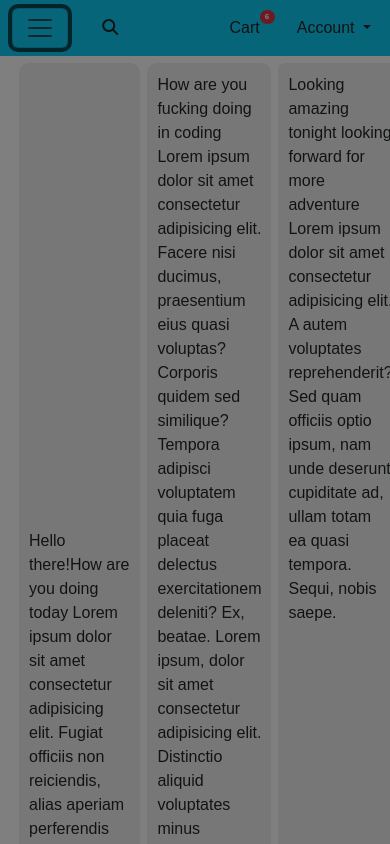
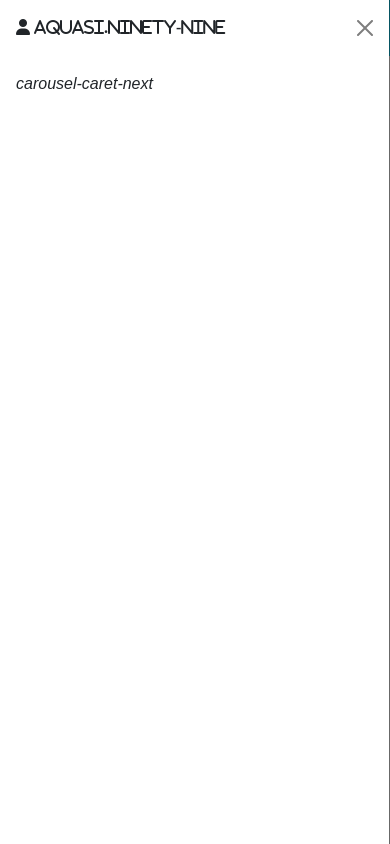
Before and after one commit to theduo34/ShopVue, a plain HTML site: page src/index/index.html in a window 390 px wide. Both pictures are taken after a click on the button 40 px from the left and 28 px from the top of the page. Shown: the top 844 px of the page. Drawn offline with nearby package versions, Linux system fonts and the light colour scheme.

Commit message:
Fixed navbar content overlapping

```diff
--- a/src/index/index.html
+++ b/src/index/index.html
@@ -15,23 +15,16 @@
 </head>
 <body>
 <!-----------------------Nav Bar---------------------------------->
-   <nav class="navbar navbar-expand-lg bg-info  navbar-info" role="navigation">
+   <nav class="navbar navbar-expand-lg bg-info  fixed-top navbar-info" role="navigation">
     <div class="container-fluid">
-        <button class="navbar-toggler" type="button" data-bs-toggle="offcanvas" data-bs-target="#list-items"   aria-label="toggle navigation" aria-controls="navbarOffcanvasLg">
+        <button class="navbar-toggler" type="button" data-bs-toggle="offcanvas" data-bs-target="#offcanvas"   aria-label="toggle navigation" aria-controls="navbarOffcanvasLg">
             <span class="navbar-toggler-icon"></span>
         </button>
         <a href="#" class="navbar-brand">
             <img src="/ShopVue/src/images/L & B logo.jpeg" alt="design logo" style="width:50px" class="rounded-pill ms-3">
         </a>
 
-        <div class = "offcanvas.show offcanvas-start bg-secondary text-white" id="list-items"
-        aria-labelledby="offcanvasExampleLabel" data-bs-theme="dark">
-        <div class="offcanvas-header justify-content-between d-flex align-items
-        justify-content-end mx-auto">
-        <h3 offcanvas-header>Aquas's ShopVue</h3>
-        <button type='button' class="btn btn-close" data-bs-dismiss="offcanvas"></button>
-       </div>
-        </div>
+        <div class="offcanvas offcanvas-start" id="offcanvas"></div>
 
         <!---Button trigger modal,show/hide based on device-width state--->
         <button type="button" class="btn" id="search"><i class="fa-solid fa-magnifying-glass me-3"  style="cursor:pointer"></i></button>
@@ -82,7 +75,7 @@
 
 <!------------------------------Main Content--------------------------------------->
 <!-- Button trigger search panel--------->
-<div class="container ">
+<div class="container pt-6 ">
     <form action="GET" id="searchPanel">
         <div class="input-group  rounded-4" style="width:100%;" id="input">
            <div class="input-group-prepend">
@@ -99,7 +92,9 @@
         <div class="main-content">
             <!-----------left panel content------------------------------>
             <div class="content-left">
-                <p>Hello there!How are you doing today Lorem ipsum dolor sit amet consectetur adipisicing elit. Fugiat officiis non reiciendis, alias aperiam perferendis accusamus libero expedita blanditiis repudiandae placeat sunt delectus eius suscipit illo molestiae eveniet. Quibusdam, consequuntur! lorem lorem </p>
+                <p>Lorem ipsum dolor sit amet, consectetur adipisicing elit. Et temporibus consequuntur impedit sint asperiores quas aliquam sunt, minima nemo dolore odit. Consectetur enim tempora deserunt quis deleniti, totam quasi repudiandae? Lorem ipsum dolor sit, amet consectetur adipisicing elit. Laudantium doloribus veniam earum eius. Vel quasi voluptatum at quidem adipisci consequatur mollitia temporibus, eligendi alias dicta ut soluta itaque dolor nulla! Lorem ipsum dolor sit, amet consectetur adipisicing elit. Officia cum fugiat voluptatibus sequi, maxime aliquid, nobis tempora, dicta facere optio earum laborum. Commodi minima error dolorum inventore pariatur quisquam fugit.
+                    Lorem, ipsum dolor sit amet consectetur adipisicing elit. Laboriosam veritatis fugiat illo architecto numquam, provident iusto, laborum eligendi suscipit ducimus quisquam? Deserunt esse dolore praesentium quo nobis rem tempora et?
+                </p>
             </div>
 
             <!--------------center panel content-------------------------->
@@ -120,6 +115,7 @@
 
 
 
+
    <script src="https://kit.fontawesome.com/c1e1b5c746.js" crossorigin="anonymous"></script>
    <script src="https://cdn.jsdelivr.net/npm/bootstrap@5.3.2/dist/js/bootstrap.bundle.min.js"></script>
    <script src="/ShopVue/src/scripts/script.js"></script>
--- a/src/scripts/script.js
+++ b/src/scripts/script.js
@@ -1,4 +1,4 @@
-const offcanvas = document.getElementById('list-items');
+const offcanvas = document.getElementById('offcanvas');
 
 const offcanvasHeader = document.createElement('div');
 offcanvasHeader.classList.add('offcanvas-header');
@@ -7,11 +7,11 @@ const offcanvasTitle = document.createElement('h6');
 offcanvasTitle.classList.add('offcanvas-title');
 
 const userIcon = document.createElement('i');
-userIcon.classList.add('fa-regular', 'fa-user', 'text-lowercase')
+userIcon.classList.add('fa-regular', 'fa-user', 'text-lowercase', 'fw-bold', 'fs-24');
 userIcon.textContent = ' AQUASI.NINETY-NINE';
 
 const button = document.createElement('button');
-button.classList.add('btn', 'btn-close', 'btn-close-white');
+button.classList.add('btn', 'btn-close');
 button.setAttribute('type', 'button');
 button.setAttribute('data-bs-dismiss', 'offcanvas');
 
@@ -22,8 +22,8 @@ offcanvasHeader.appendChild(button);
 const offcanvasBody = document.createElement('div');
 offcanvasBody.classList.add('offcanvas-body');
 
-const navbarNav = document.createElement('p');
-navbarNav.textContent = 'Settings';
+const navbarNav = document.createElement('i');
+navbarNav.textContent = 'carousel-caret-next';
 
 offcanvasBody.appendChild(navbarNav);
 
@@ -50,3 +50,7 @@ document.addEventListener('DOMContentLoaded', () => {
         }
     });
 })
+
+/*
+left page of the main content, and where contains group list of categories of product. Based the selected category will determined the display product on the middle right page
+*/
--- a/src/styles/style.css
+++ b/src/styles/style.css
@@ -5,11 +5,10 @@
 }
 body{
     font-family: sans-serif;
+    padding-top:70px;
 }
 /**********************Nav Bar**********************************/
-.navbar{
 
-}
 #account{
     border: 1px solid rgba(0, 0, 0, 0.127);
     padding: 2px;
@@ -42,6 +41,9 @@ body{
 .dropdown-menu {
   box-shadow: 0 .5rem 1rem rgba(0, 0, 0, .15)!important;
 }
+.offcanvas{
+  display:none;
+}
 /*********End of Nav Bar***************/
 /*************************Main Content************************************/
 .main-content{
@@ -50,8 +52,10 @@ body{
   display: flex;
   box-sizing: border-box;
   position: relative;
+  flex: 1;
 
 }
+
 /*
 The following style is used to make the left panel of the main content
 */
@@ -64,8 +68,10 @@ The following style is used to make the left panel of the main content
     padding: 10px;
     position: -webkit-sticky;
     position: sticky;
-    left:0px;
+    top:0px;
     border-radius: 10px;
+    flex-shrink: 0;
+    overflow-y: auto;
 }
 
 
@@ -73,9 +79,10 @@ The following style is used to make the left panel of the main content
 The following style is used to make the center panel of the main content
 */
 .content-center{
-  flex-basis: 60%;
+  flex-basis: 80%;
   margin:0px 7px;
   padding:10px;
+  position: -webkit-sticky;
   position: sticky;
   background-color: #efefef;
   border-radius: 10px;
@@ -87,13 +94,16 @@ The following style is used to make the center panel of the main content
 The following style is used to make the right panel of the main content
 */
 .content-right{
-  flex-basis: 20%;
+  flex-basis: 0%;
   background-color: #efefef;
   padding: 10px;
   position: sticky;
+  position: -webkit-sticky;
   border-radius: 7px;
   display: flex;
+
 }
+
 
 
 @media (max-width: 768px){
@@ -122,5 +132,8 @@ The following style is used to make the right panel of the main content
       .dropdown-menu{
         display:none
       }
+      .offcanvas{
+        display: block;
+      }
 
 }
```
